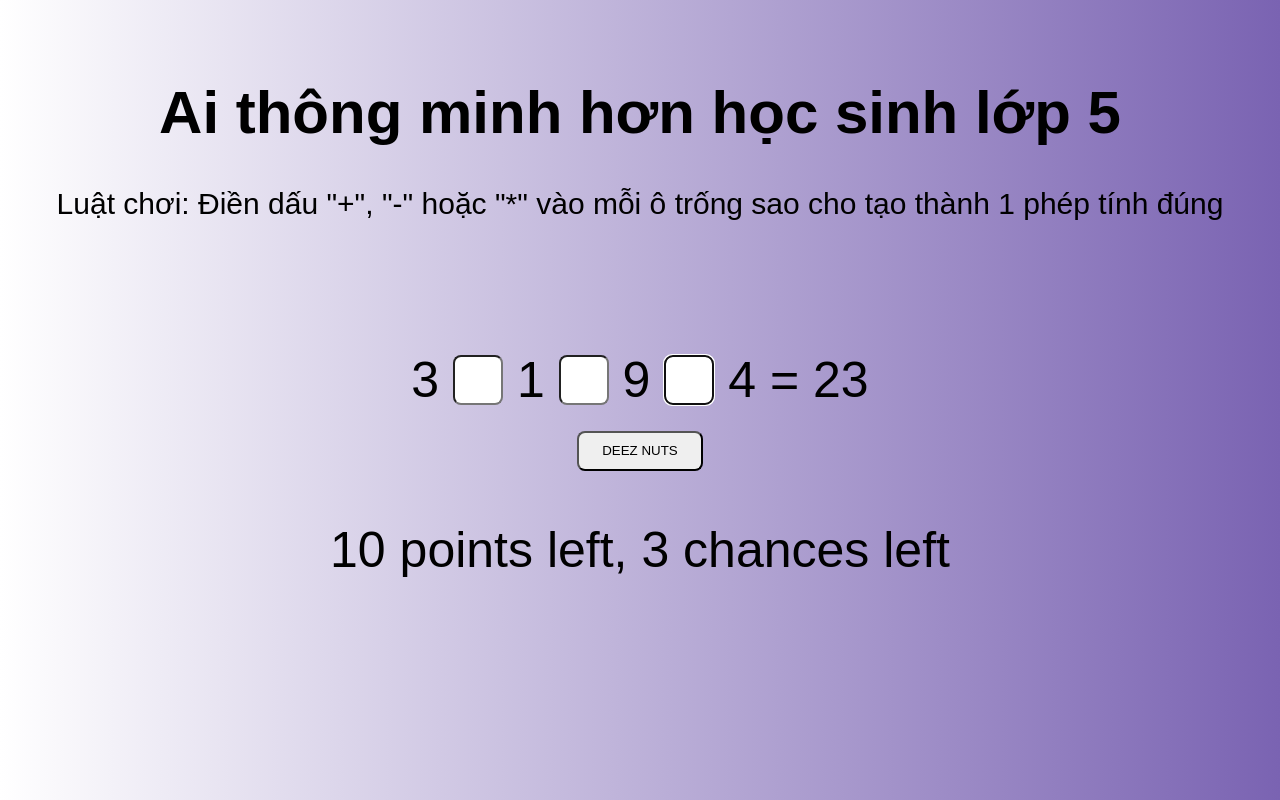
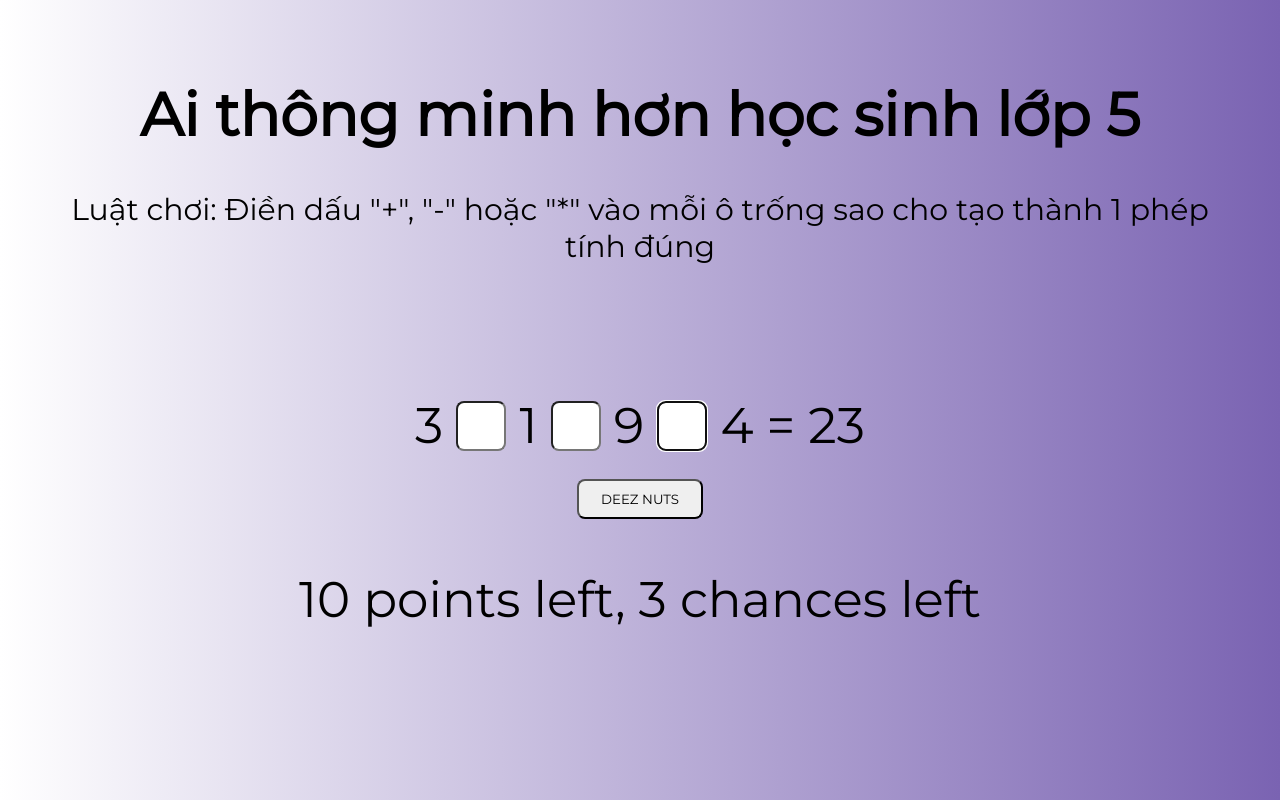
Before and after one commit to doan2506/Math-Game, a plain HTML site: page index.html in a window 1280 px wide. Drawn offline with Linux system fonts and the light colour scheme.

Commit message:
Update style.css

```diff
--- a/style.css
+++ b/style.css
@@ -1,6 +1,8 @@
+@import url('https://fonts.googleapis.com/css?family=Roboto:300,400,500');
+@import url('https://fonts.googleapis.com/css?family=Montserrat');
 * {
     box-sizing: border-box;
-    font-family:Arial, Helvetica, sans-serif;
+    font-family: 'Montserrat', sans-serif;
 }
 body {
     justify-content: center;
```
